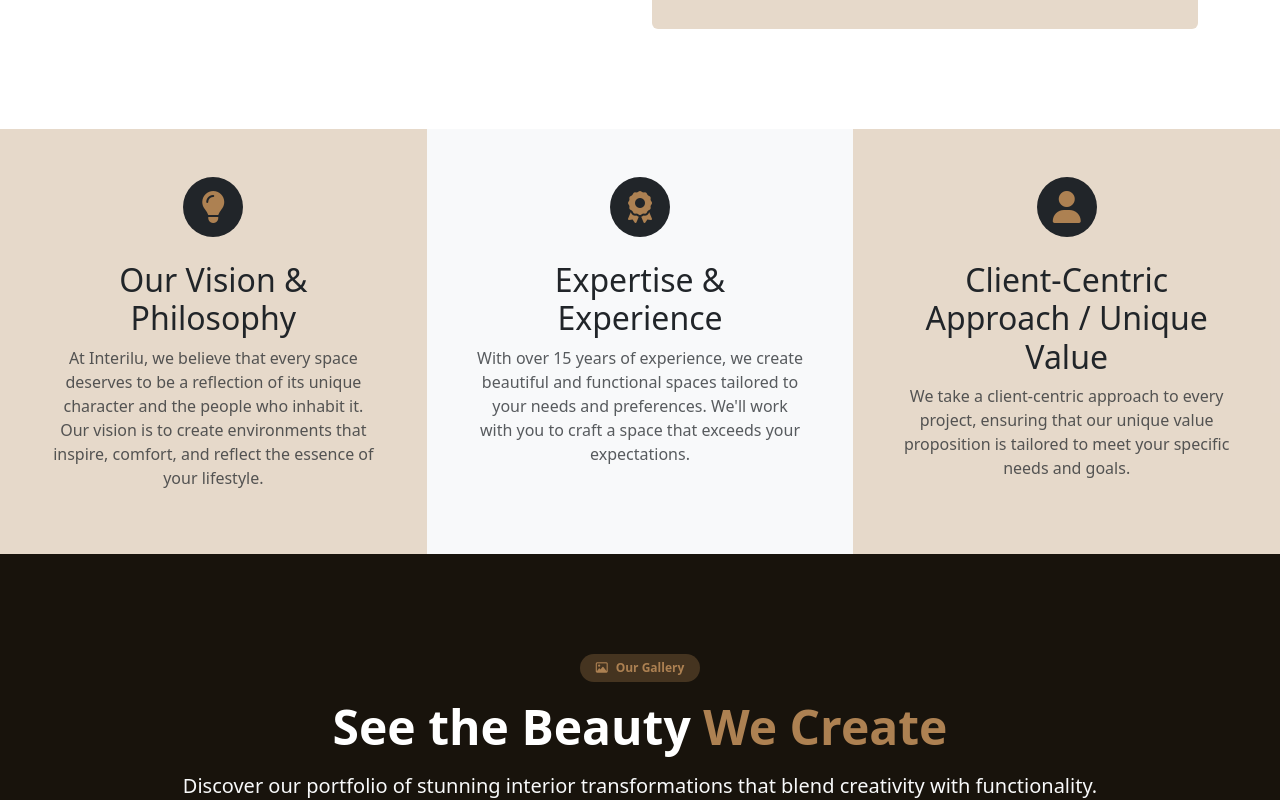
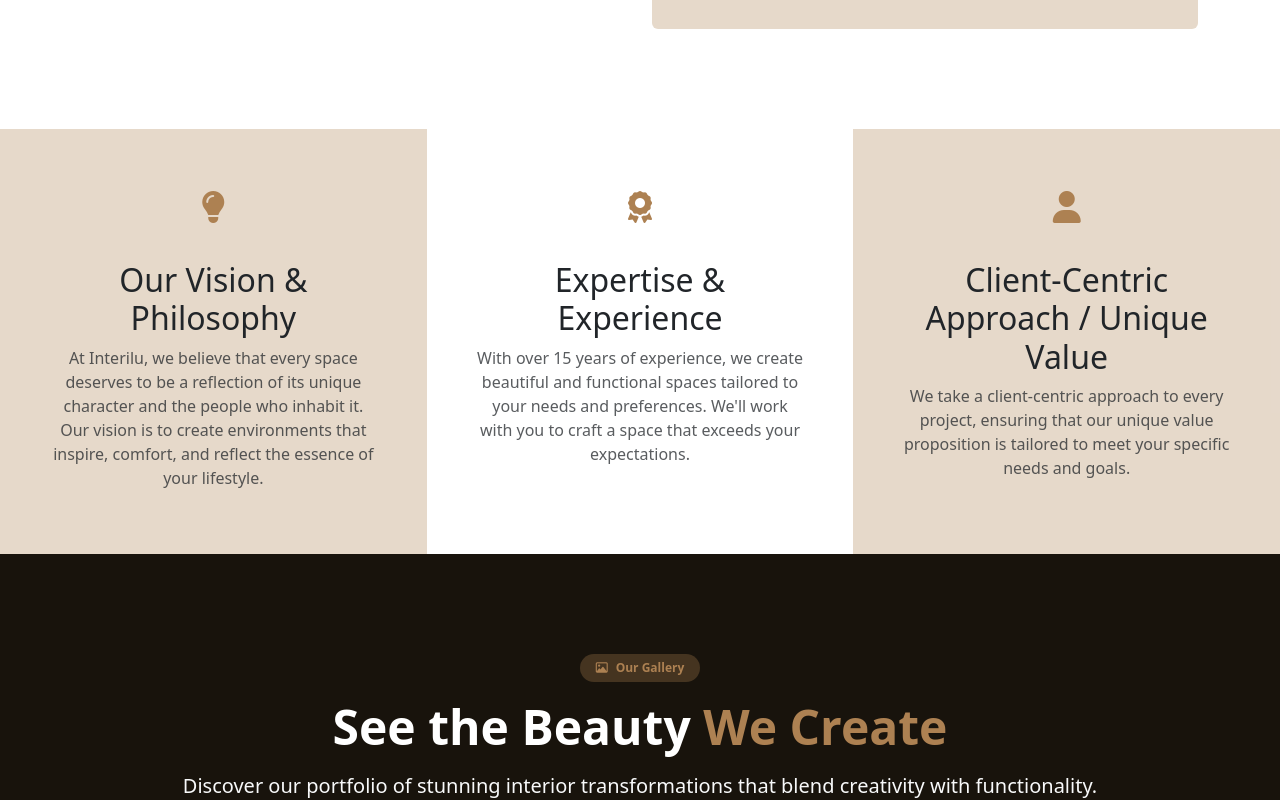
Before and after one commit to sanjaynakum90/Interlu, a React (Vite) app: page / in a window 1280 px wide. Shown: the part 1620-2420 px from the top of the page. Built offline with nearby package versions, Linux system fonts and the light colour scheme.

Commit message:
Add files via upload

```diff
--- a/src/Components/Footer.jsx
+++ b/src/Components/Footer.jsx
@@ -9,6 +9,8 @@ export default function Footer() {
         "footer-img-1.jpg",
         "footer-img-2.jpg",
     ]
+    const social = ["x-twitter", "facebook-f", "instagram", "linkedin-in"];
+
     return (
         <footer className="footer bg-dark text-white">
             <Container>
@@ -35,21 +37,13 @@ export default function Footer() {
                             <h6 className="text-uppercase mb-3 text-light">Connect With Us</h6>
 
                             <div className="d-flex align-items-center social-media gap-3">
-                                <a href="https://twitter.com" >
-                                    <div className="icon-back"><i className="fab fa-x-twitter"></i></div>
-                                </a>
-
-                                <a href="https://facebook.com" >
-                                    <div className="icon-back"><i className="fab fa-facebook-f"></i></div>
-                                </a>
-
-                                <a href="https://instagram.com" >
-                                    <div className="icon-back"><i className="fab fa-instagram"></i></div>
-                                </a>
-
-                                <a href="https://linkedin.com" >
-                                    <div className="icon-back "><i className="fab fa-linkedin-in "></i></div>
-                                </a>
+                                {social.map((icon, i) => (
+                                    <a key={i} href="#" className="text-decoration-none">
+                                        <div className="icon-back">
+                                            <i className={`fab fa-${icon}`}></i>
+                                        </div>
+                                    </a>
+                                ))}
                             </div>
                         </div>
                     </Col>
@@ -106,7 +100,7 @@ export default function Footer() {
                     <Col lg={6} className="text-center text-lg-start mb-3 mb-lg-0">
                         <p className="text-white mb-0">
                             <span className="opacity-50">&copy; {new Date().getFullYear()}</span>
-                            <a href="" className="text-light text-decoration-none">Mantraksh Devs</a>
+                            <a href="" className="text-light text-decoration-none">Sanjay Nakum</a>
                             <span className="fw-bold text-white opacity-75">Interilu</span>
                             <span className="opacity-50">- All Rights Reserved. Crafted with</span>
                             <span className="text-danger">❤</span>
--- a/src/Components/Vision.jsx
+++ b/src/Components/Vision.jsx
@@ -9,7 +9,7 @@ export default function AboutShowcase() {
 
                     <Col md={4} xs={12} className="p-0 text-center">
                         <div className="bg-primary-1 p-5 h-100 w-100">
-                            <div className="bg-dark text-center text-primary-1 avatar avatar-md rounded-circle mb-4 icon mx-auto p-3">
+                            <div className="bg-dark-1 text-center text-primary-1 avatar avatar-md rounded-circle mb-4 icon mx-auto p-3">
                                 <i className="fas fa-lightbulb"></i>
                             </div>
                             <h2 className="text-dark aboutTitle">Our Vision & Philosophy</h2>
@@ -21,11 +21,11 @@ export default function AboutShowcase() {
 
 
                     <Col md={4} xs={12} className="p-0 text-center">
-                        <div className="bg-light p-5 h-100 w-100">
-                            <div className="bg-dark text-center text-primary-1 avatar avatar-md rounded-circle mb-4 icon mx-auto p-3">
+                        <div className="bg-dark-1 p-5 h-100 w-100">
+                            <div className="bg-dark-1 text-center text-primary-1 avatar avatar-md rounded-circle mb-4 icon mx-auto p-3">
                                 <i className="fas fa-award"></i>
                             </div>
-                            <h2 className="text-dark aboutTitle">Expertise & Experience</h2>
+                            <h2 className="text-dark-1 aboutTitle">Expertise & Experience</h2>
                             <p className="text-muted description">
                                 With over 15 years of experience, we create beautiful and functional spaces tailored to your needs and preferences. We'll work with you to craft a space that exceeds your expectations.
                             </p>
@@ -35,7 +35,7 @@ export default function AboutShowcase() {
 
                     <Col md={4} xs={12} className="p-0 text-center">
                         <div className="bg-primary-1 p-5 h-100 w-100">
-                            <div className="bg-dark text-center text-primary-1 avatar avatar-md rounded-circle mb-4 icon mx-auto p-3">
+                            <div className="bg-dark-1 text-center text-primary-1 avatar avatar-md rounded-circle mb-4 icon mx-auto p-3">
                                 <i className="fas fa-user"></i>
                             </div>
                             <h2 className="text-dark aboutTitle">Client-Centric Approach / Unique Value</h2>
```
